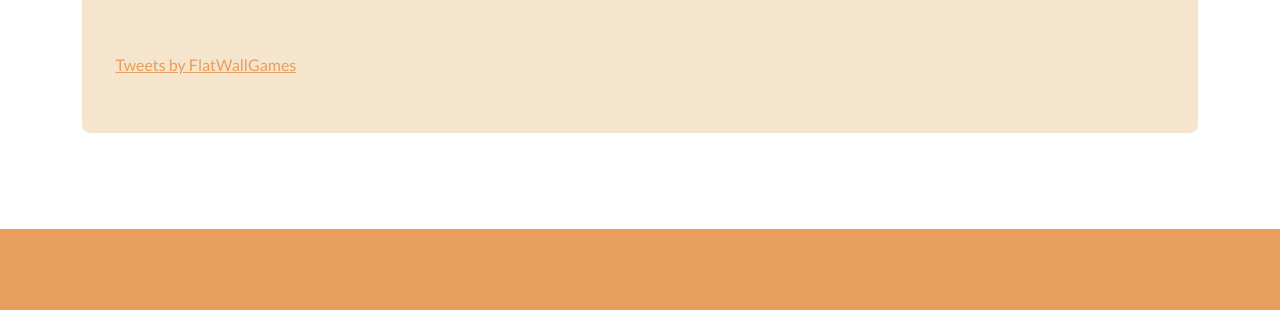
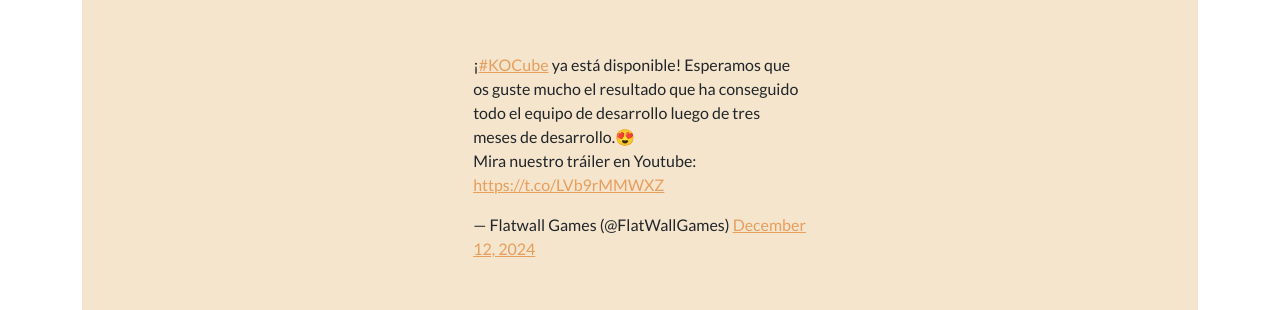
Before and after one commit to FlatWall-Games/FlatWall-Games.github.io, a plain HTML site: page index.html in a window 1280 px wide. Shown: the part 5052-5362 px from the top of the page. Drawn offline with nearby package versions, Linux system fonts and the light colour scheme.

Commit message:
Sustitución de la cronología por Tweet destacado

```diff
--- a/index.html
+++ b/index.html
@@ -301,9 +301,11 @@
                 </div>
 
                 <div class="row paddingLeftRight" style="padding-bottom: 5%;">
-                    <div class="col-lg-12 ms-auto">
-                        <a class="twitter-timeline" href="https://twitter.com/FlatWallGames?ref_src=twsrc%5Etfw">Tweets by FlatWallGames</a> <script async src="https://platform.twitter.com/widgets.js" charset="utf-8"></script>
+                    <div class="col-lg-4 ms-auto"></div>
+                    <div class="col-lg-4 ms-auto">
+                        <blockquote class="twitter-tweet"><p lang="es" dir="ltr">¡<a href="https://twitter.com/hashtag/KOCube?src=hash&amp;ref_src=twsrc%5Etfw">#KOCube</a> ya está disponible! Esperamos que os guste mucho el resultado que ha conseguido todo el equipo de desarrollo luego de tres meses de desarrollo.😍<br>Mira nuestro tráiler en Youtube: <a href="https://t.co/LVb9rMMWXZ">https://t.co/LVb9rMMWXZ</a></p>&mdash; Flatwall Games (@FlatWallGames) <a href="https://twitter.com/FlatWallGames/status/1867340771654779208?ref_src=twsrc%5Etfw">December 12, 2024</a></blockquote> <script async src="https://platform.twitter.com/widgets.js" charset="utf-8"></script>
                     </div>
+                    <div class="col-lg-4 ms-auto"></div>
                 </div>
 
             </div>
```
